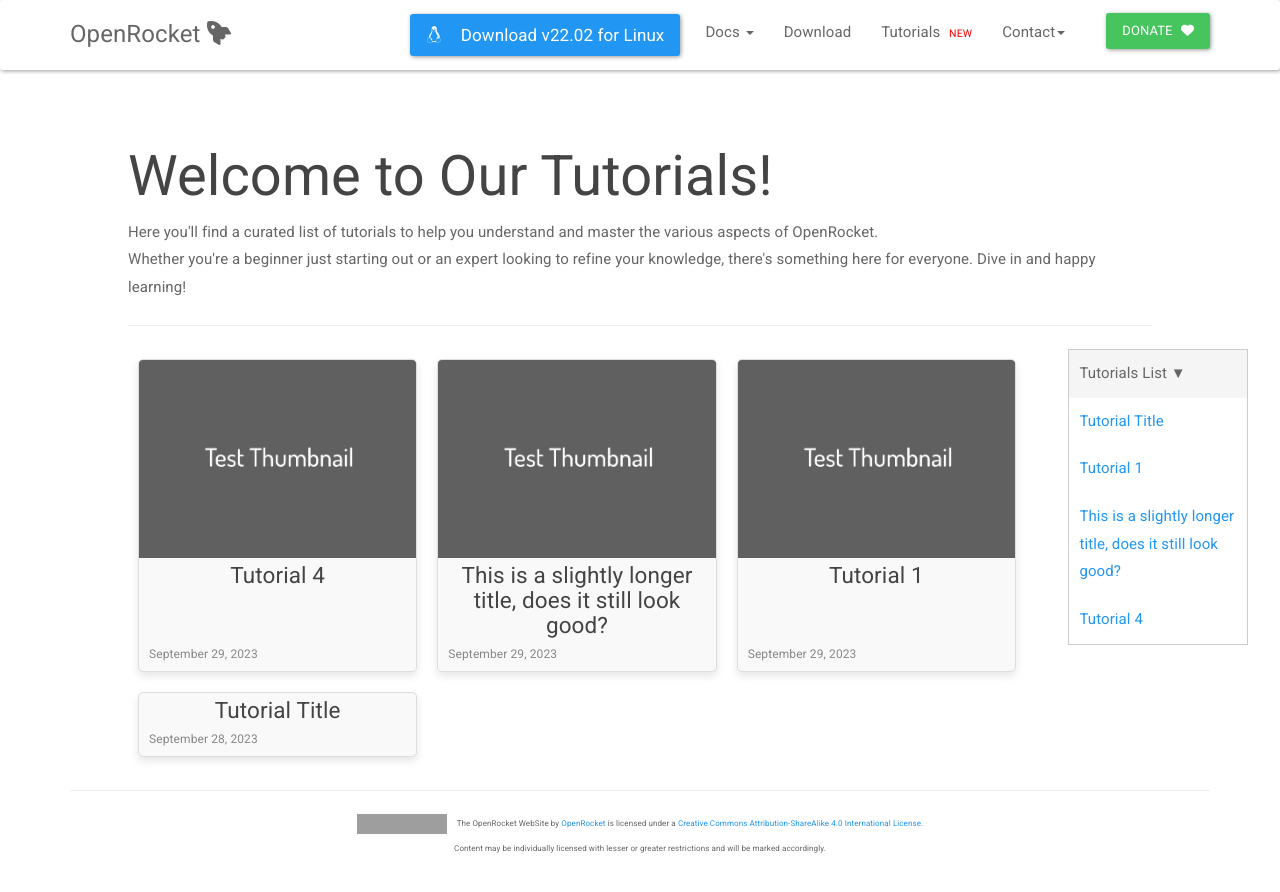
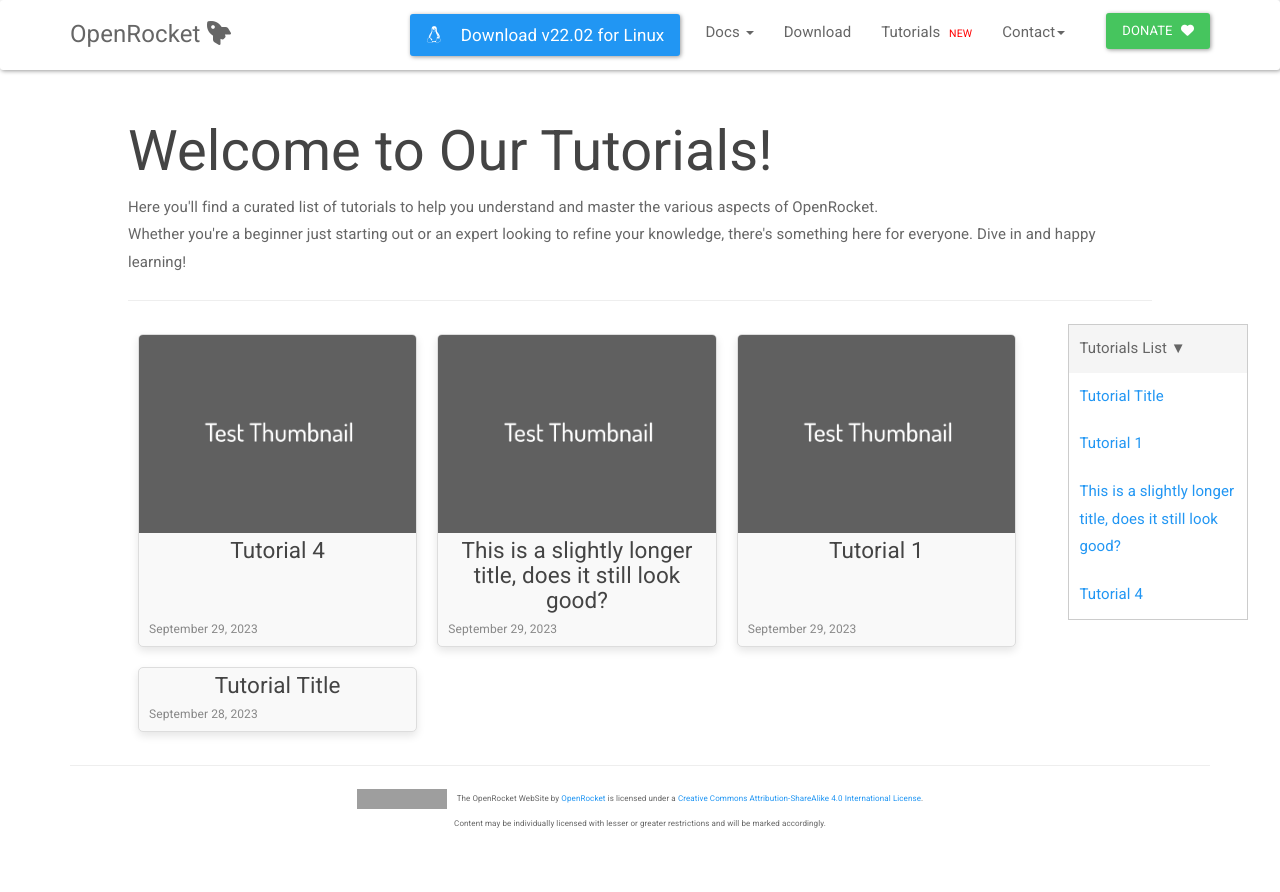
Before and after one commit to openrocket/openrocket.github.io, a Jekyll site: the page built from tutorials_main.md, in a window 1280 px wide. Shown: the top 892 px of the page. Built offline with Jekyll 4.4.1, drawn with Linux system fonts in a browser that asks for light colours; nearby versions of some CDN libraries; grey boxes are pictures that could not be loaded.

Commit message:
Reduce padding

```diff
--- a/css/tutorial.css
+++ b/css/tutorial.css
@@ -1,6 +1,6 @@
 .tutorial-introduction {
     width: 80%;
-    padding-top: 30px;
+    padding-top: 5px;
     margin: 0 auto;
 }
 
```
